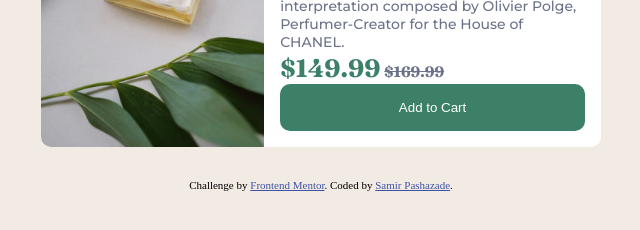
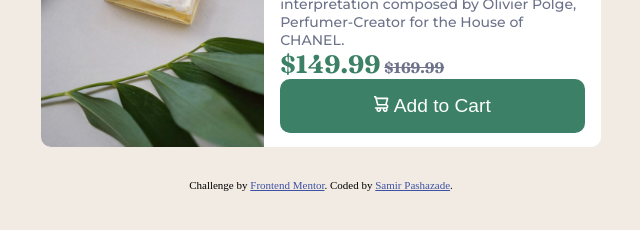
Before and after one commit to pashazade07/product-preview-card-component-main, a plain HTML site: page index.html in a window 1280 px wide. Shown: the part 414-644 px from the top of the page, without its empty margins (319-959 px from the left). Drawn offline with Linux system fonts and the light colour scheme.

Commit message:
Update index.html

```diff
--- a/index.html
+++ b/index.html
@@ -57,7 +57,7 @@
           <span class="price-1">$149.99</span>
           <span class="price-2" style="color: hsl(228, 12%, 48%); font-size: 15px !important;"><del>$169.99</del></span>
         </section>
-        <button>Add to Cart
+         <button style="font-size: 1.2rem;"><img src="./images/icon-cart.svg" style="width: 15px;" alt=""> Add to Cart
         </button>
     </section>
 
```
